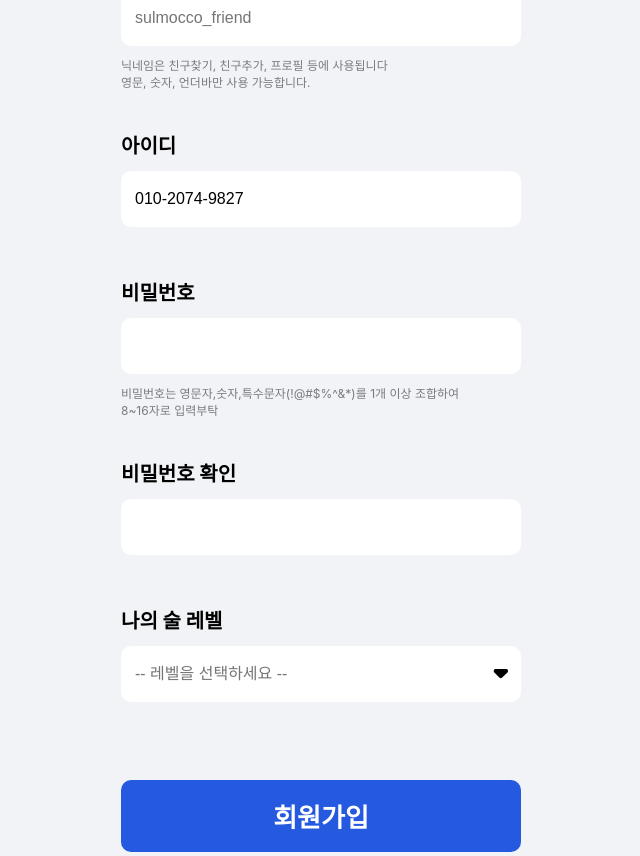
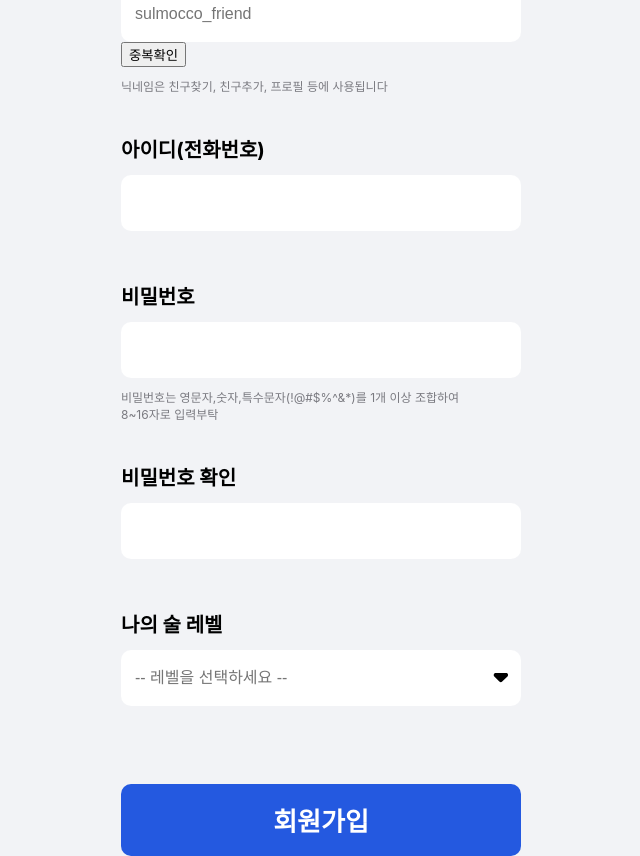
Before and after one commit to sulmocco/frontend, a React (Create React App) app: page /signup in a window 1280 px wide. Shown: the whole page, without its empty margins (319-959 px from the left). Built offline with nearby package versions, Linux system fonts and the light colour scheme; no server answers.

Commit message:
CREATE: signUp, usernameCheck apis

```diff
--- a/src/pages/SignUp/index.jsx
+++ b/src/pages/SignUp/index.jsx
@@ -1,20 +1,26 @@
 import { useRef, useState } from "react";
 import { useForm } from "react-hook-form";
 import InputWrapper from "../../components/InputWrapper";
+import sulmoggoApi from "../../shared/apis";
 import { SignUpButton } from "./styles";
 
 const SignUp = (props) => {
     const password = useRef({});
     const levelText = useRef({})
+    const username = useRef({})
     const passwordRegEx = /^(?=.*[A-Za-z])(?=.*\d)(?=.*[@$!%*#?&])[A-Za-z\d@$!%*#?&]{8,16}$/
     const emailRegEx = /\S+@\S+\.\S+/
-    const nicknameRegEx = /^[A-Za-z\d_]{1,}$/
+    const usernameRegEx = /^[A-Za-z\d_]{1,}$/
+    const phoneRegEx = /^(\d{2,3})-(\d{3,4})-(\d{4})$/
     const [openDropdown, setOpenDropdown] = useState(false)
     // const [optionSelected, setOptionSelected] = useState(undefined)
     // const [optionSelectedText, setOptionSelectedText] = useState(undefined)
 
   const onSubmit = async (data) => {
     console.log(JSON.stringify(data));
+    sulmoggoApi.signUp(data).then(res => {
+      alert("아~주잘댐")
+    })
   };
   const onDropdownChange = (e) => {
     setValue("level", e.target.id)
@@ -37,19 +43,19 @@ const SignUp = (props) => {
 
   const {
     register, watch,
-    handleSubmit, setValue,
+    handleSubmit, setValue, setError,
     formState: { isSubmitting, isDirty, errors },
   } = useForm({ mode: "onChange" });
   password.current = watch("password", "");
   levelText.current = watch("level_text", "")
+  username.current = watch("username", "")
 
   return (
     <form onSubmit={handleSubmit(onSubmit)} style={{width: "400px", maxWidth: "100%" }}>
       <InputWrapper
         error={errors.username?.message}
         title="닉네임"
-        guide={`닉네임은 친구찾기, 친구추가, 프로필 등에 사용됩니다
-                영문, 숫자, 언더바만 사용 가능합니다.`}
+        guide={`닉네임은 친구찾기, 친구추가, 프로필 등에 사용됩니다`}
       >
         <input
           id="username"
@@ -58,22 +64,28 @@ const SignUp = (props) => {
           aria-invalid={!isDirty ? undefined : errors.username ? "true" : "false"}
           {...register("username", {
             required: "닉네임은 필수 입력입니다.",
-            pattern: {
-              value: nicknameRegEx,
-              message: "닉네임 형식에 맞지 않습니다.",
-            },
           })}
         />
+        <button type="button" onClick={()=>{
+          sulmoggoApi.usernameCheck(username.current).then(res => {
+            alert(res.data.res)
+          }).catch(e => {
+            alert("중복이다 중복!!")
+            setError('username', {type: "custom", message: "중복중복중복!!"})
+          })
+        }}>중복확인</button>
       </InputWrapper>
-      <InputWrapper error={errors.id?.message} title="아이디">
+      <InputWrapper error={errors.id?.message} title="아이디(전화번호)">
         <input
           id="id"
           type="text"
-          value="010-2074-9827"
           {...register("id", {
             required: "아이디는 필수 입력입니다.",
+            pattern: {
+              value: phoneRegEx,
+              message: "전화번호 형식에 맞지 않습니다"
+            }
           })}
-          readOnly
         />
       </InputWrapper>
       <InputWrapper
--- /dev/null
+++ b/src/shared/apis.js
@@ -0,0 +1,19 @@
+import axios from "axios";
+
+const api = axios.create({
+    baseURL: `${process.env.REACT_APP_API_SERVER}/api`,
+  });
+
+  api.interceptors.request.use(function (config) {
+    const accessToken = localStorage.getItem('token'); // localStorage에 TOKEN 저장
+    if(accessToken)
+    {config.headers.common['Authorization'] = `${accessToken}`; }// Header에 토큰을 넣어서 보내준다.
+    return config;
+  });
+
+  const sulmoggoApi = {
+        signUp: (user) => api.post('/signup', user),
+        usernameCheck: (username) => api.get(`/users/${username}`)
+  }
+
+  export default sulmoggoApi
```
